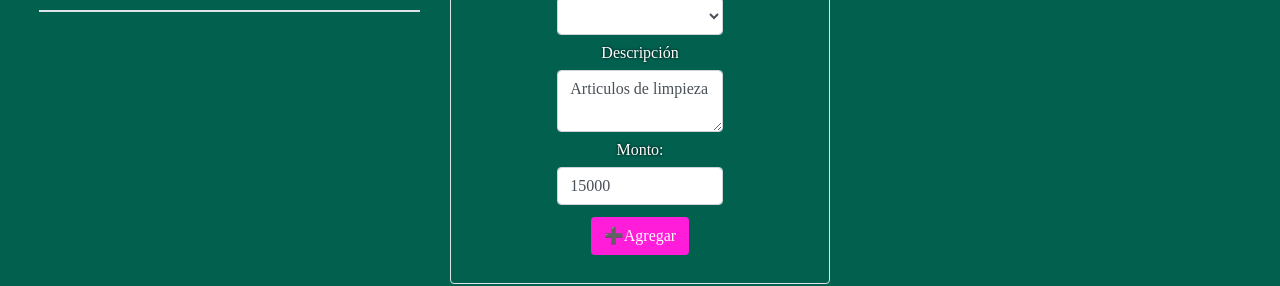
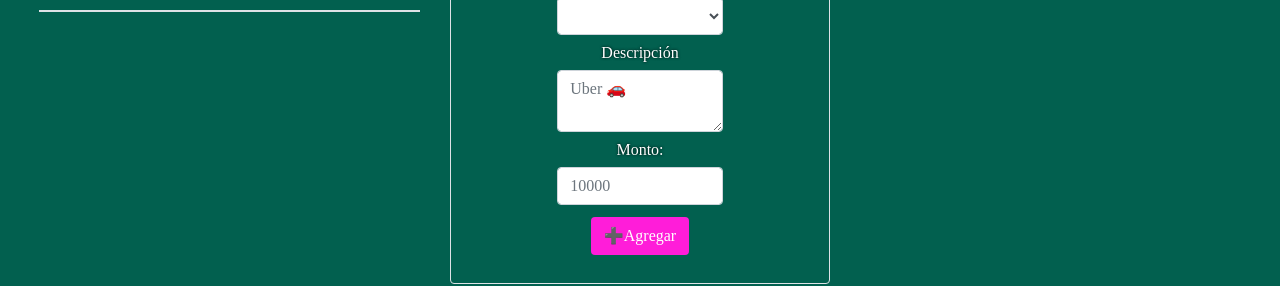
Before and after one commit to essan1/desfEv_Roommates, a website: page views/index.html in a window 1280 px wide. Shown: the part 254-540 px from the top of the page. Drawn offline with nearby package versions, Linux system fonts and the light colour scheme; files that its build step writes are made by us from their sources; no server answers; a web font is replaced by a local one.

Commit message:
ajuste index

```diff
--- a/views/index.html
+++ b/views/index.html
@@ -58,8 +58,7 @@
               id="roommatesSelect"
             ></select>
             <h6>Descripción</h6>
-            <textarea class="form-control w-50 mb-2" id="descripcion">
-Articulos de limpieza</textarea
+            <textarea class="form-control w-50 mb-2" id="descripcion" placeholder="Uber 🚗"></textarea
             >
 
             <h6>Monto:</h6>
@@ -67,7 +66,7 @@ Articulos de limpieza</textarea
               class="form-control w-50 mb-2"
               id="monto"
               type="number"
-              value="15000"
+              placeholder="10000"
             />
           </div>
           <div class="d-block my-1">
```
